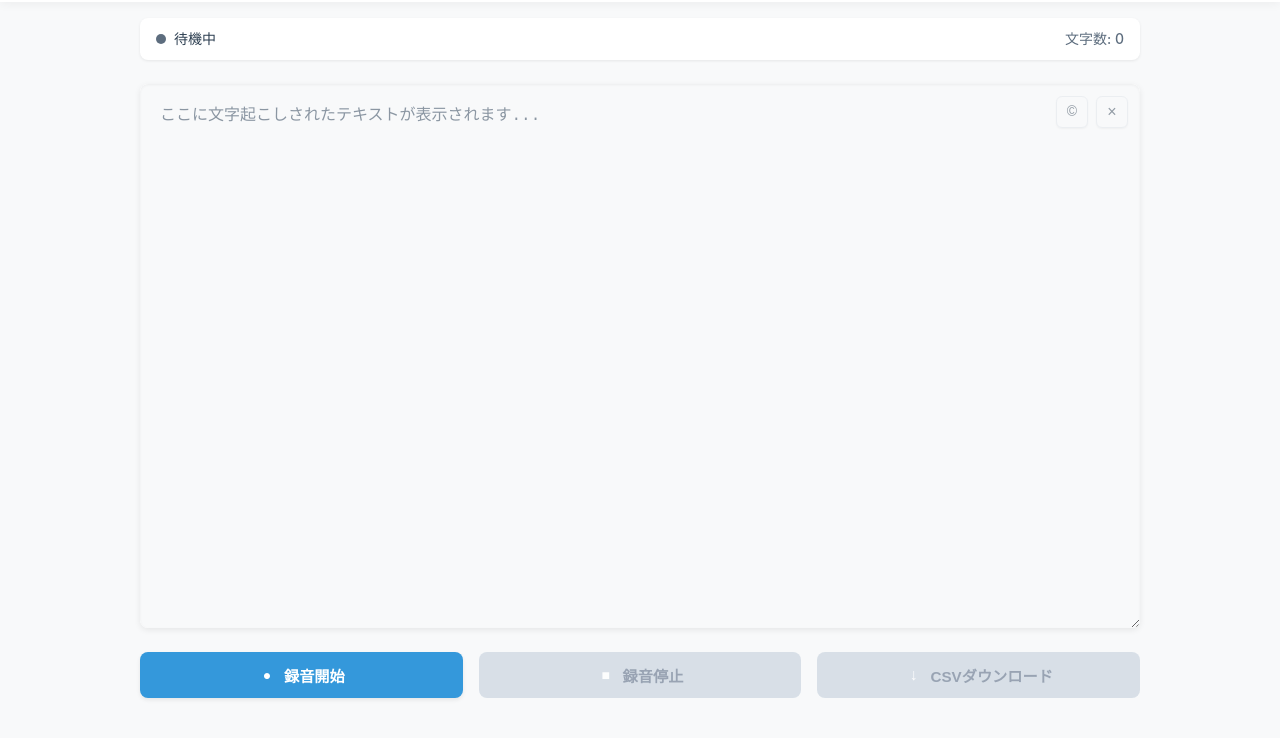
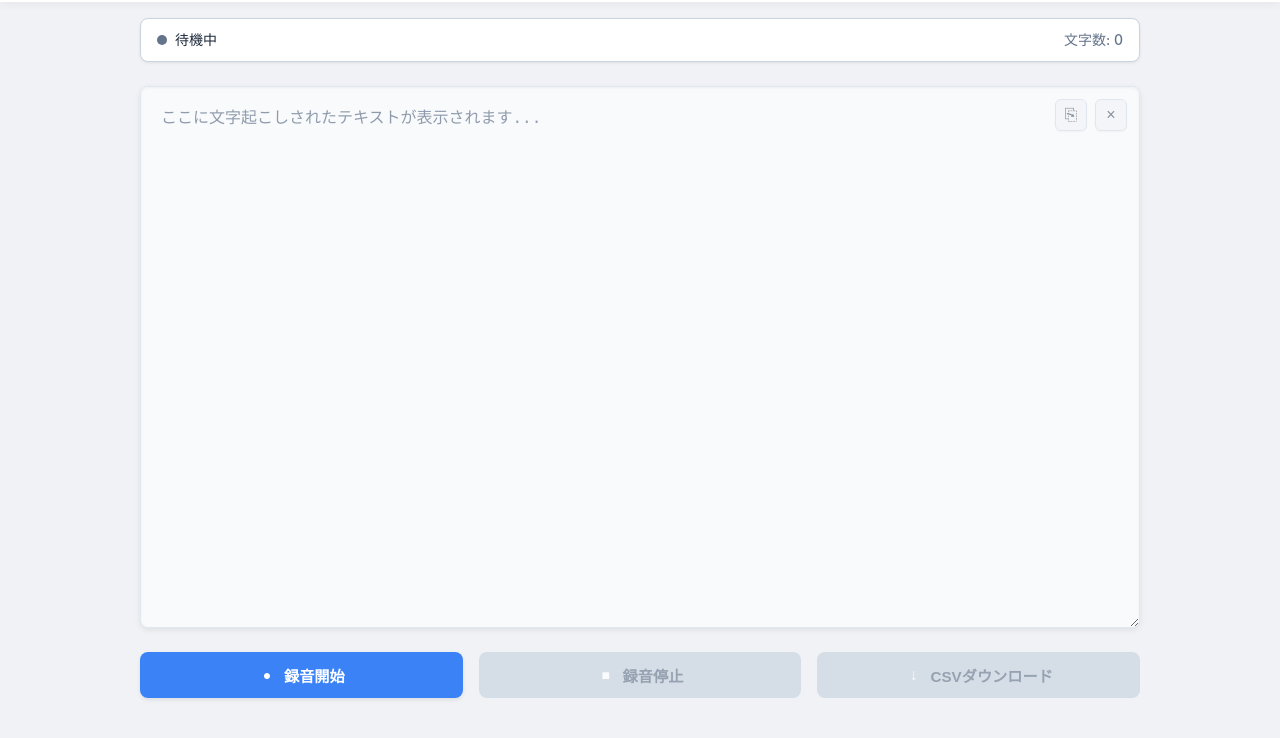
Before and after one commit to patn3314/voice-to-csv-transcriber, a plain HTML site: page index.html in a window 1280 px wide. Shown: the part 62-800 px from the top of the page. Drawn offline with Linux system fonts and the light colour scheme.

Commit message:
Add files via upload

```diff
--- a/style.css
+++ b/style.css
@@ -1,54 +1,56 @@
 /* style.css */
-
-/* カスタムプロパティ（CSS変数）- テーマカラー */
 :root {
-    /* ライトモード - 目に優しいカラーパレット */
-    --bg-primary: #f8f9fa;
+    /* ライトモード*/
+    --bg-primary: #f0f2f5;
     --bg-secondary: #ffffff;
-    --text-primary: #2c3e50;
-    --text-secondary: #5d6d7e;
-    --border-color: #dfe4ea;
-    --primary-color: #3498db;
-    --primary-hover: #2980b9;
-    --danger-color: #e74c3c;
-    --danger-hover: #c0392b;
-    --secondary-color: #27ae60;
-    --secondary-hover: #219653;
-    --success-color: #2ecc71;
-    --warning-color: #f39c12;
-    --error-color: #e74c3c;
-    --info-color: #3498db;
+    --text-primary: #1e293b;
+    --text-secondary: #64748b;
+    --border-color: #cbd5e1;
+    --primary-color: #3b82f6;
+    --primary-hover: #2563eb;
+    --danger-color: #ef4444;
+    --danger-hover: #dc2626;
+    --secondary-color: #10b981;
+    --secondary-hover: #059669;
+    --success-color: #22c55e;
+    --warning-color: #f59e0b;
+    --error-color: #ef4444;
+    --info-color: #3b82f6;
     --shadow-color: rgba(0, 0, 0, 0.08);
     --card-bg: #ffffff;
-    --input-bg: #f8f9fa;
-    --input-text: #2c3e50;
+    --input-bg: #f8fafc;
+    --input-text: #1e293b;
     --header-bg: #ffffff;
     --header-shadow: rgba(0, 0, 0, 0.05);
+    --transcript-border: #e2e8f0;
+    --transcript-bg: #f8fafc;
 }
 
-/* ダークモード - 目に優しい暗色パレット */
+/* ダークモード*/
 [data-theme="dark"] {
-    --bg-primary: #1a1a2e;
-    --bg-secondary: #16213e;
-    --text-primary: #e9ecef;
-    --text-secondary: #adb5bd;
-    --border-color: #343a40;
-    --primary-color: #4361ee;
-    --primary-hover: #3a56d4;
-    --danger-color: #e63946;
-    --danger-hover: #c1121f;
-    --secondary-color: #4cc9f0;
-    --secondary-hover: #3db8df;
-    --success-color: #52b788;
-    --warning-color: #fca311;
-    --error-color: #e63946;
-    --info-color: #4cc9f0;
+    --bg-primary: #0f172a;
+    --bg-secondary: #1e293b;
+    --text-primary: #f1f5f9;
+    --text-secondary: #94a3b8;
+    --border-color: #334155;
+    --primary-color: #3b82f6;
+    --primary-hover: #2563eb;
+    --danger-color: #ef4444;
+    --danger-hover: #dc2626;
+    --secondary-color: #10b981;
+    --secondary-hover: #059669;
+    --success-color: #22c55e;
+    --warning-color: #f59e0b;
+    --error-color: #ef4444;
+    --info-color: #3b82f6;
     --shadow-color: rgba(0, 0, 0, 0.2);
-    --card-bg: #16213e;
-    --input-bg: #1a1a2e;
-    --input-text: #e9ecef;
-    --header-bg: #16213e;
+    --card-bg: #1e293b;
+    --input-bg: #0f172a;
+    --input-text: #f1f5f9;
+    --header-bg: #1e293b;
     --header-shadow: rgba(0, 0, 0, 0.2);
+    --transcript-border: #334155;
+    --transcript-bg: #1e293b;
 }
 
 /* リセットおよび基礎設定 */
@@ -132,6 +134,7 @@ main {
     border-radius: 8px;
     box-shadow: 0 1px 3px var(--shadow-color);
     margin-bottom: 0.5rem;
+    border: 1px solid var(--border-color);
 }
 
 /* ステータスインジケーター */
@@ -185,7 +188,7 @@ main {
     font-weight: 500;
 }
 
-/* 文字起こしコンテナ */
+/* 文字起こしコンテナ - 視認性向上 */
 .transcript-container {
     position: relative;
     background-color: var(--bg-secondary);
@@ -197,6 +200,7 @@ main {
     flex-direction: column;
     flex: 1;
     min-height: 0; /* Flexboxでの伸縮を許可 */
+    border: 1px solid var(--transcript-border);
 }
 
 .transcript-actions {
@@ -216,7 +220,7 @@ main {
     line-height: 1.6;
     border: none;
     resize: both;
-    background-color: var(--input-bg);
+    background-color: var(--transcript-bg);
     color: var(--input-text);
     transition: all 0.3s ease;
     border-radius: 8px;
@@ -225,7 +229,7 @@ main {
 
 #transcript:focus {
     outline: none;
-    box-shadow: 0 0 0 2px rgba(52, 152, 219, 0.3);
+    box-shadow: 0 0 0 2px rgba(59, 130, 246, 0.3);
 }
 
 #transcript::placeholder {
@@ -258,7 +262,7 @@ main {
 
 .btn:focus {
     outline: none;
-    box-shadow: 0 0 0 3px rgba(52, 152, 219, 0.3);
+    box-shadow: 0 0 0 3px rgba(59, 130, 246, 0.3);
 }
 
 .btn:active {
@@ -353,46 +357,70 @@ main {
     transform: translateX(24px);
 }
 
-/* アイコン */
+/* アイコン - 位置調整と修正 */
 .btn-icon {
-    display: inline-block;
+    display: inline-flex;
+    align-items: center;
+    justify-content: center;
     width: 18px;
     height: 18px;
     background-repeat: no-repeat;
     background-position: center;
     background-size: contain;
     position: relative;
+    line-height: 1;
 }
 
-/* テキストベースのアイコン（SVGの代わり） */
+/* テキストベースのアイコン（SVGの代わり） - 位置調整 */
 .record-icon::before {
     content: "●";
     color: white;
     font-size: 14px;
+    line-height: 1;
+    display: flex;
+    align-items: center;
+    justify-content: center;
 }
 
 .stop-icon::before {
     content: "■";
     color: white;
     font-size: 14px;
+    line-height: 1;
+    display: flex;
+    align-items: center;
+    justify-content: center;
 }
 
 .download-icon::before {
     content: "↓";
     color: white;
     font-size: 16px;
+    line-height: 1;
+    display: flex;
+    align-items: center;
+    justify-content: center;
 }
 
+/* クリップボードコピーアイコンの修正 */
 .copy-icon::before {
-    content: "©";
+    content: "⎘";  /* クリップボードを表す一般的な記号 */
     color: var(--text-primary);
-    font-size: 14px;
+    font-size: 16px;
+    line-height: 1;
+    display: flex;
+    align-items: center;
+    justify-content: center;
 }
 
 .clear-icon::before {
     content: "×";
     color: var(--text-primary);
     font-size: 16px;
+    line-height: 1;
+    display: flex;
+    align-items: center;
+    justify-content: center;
 }
 
 /* トースト通知 */
@@ -412,6 +440,7 @@ main {
     text-align: center;
     opacity: 0;
     font-size: 0.9rem;
+    border: 1px solid var(--border-color);
 }
 
 .toast.show {
@@ -482,7 +511,7 @@ main {
 
 /* アクセシビリティ向上 */
 :focus {
-    outline: 2px solid rgba(52, 152, 219, 0.5);
+    outline: 2px solid rgba(59, 130, 246, 0.5);
     outline-offset: 2px;
 }
 
```
